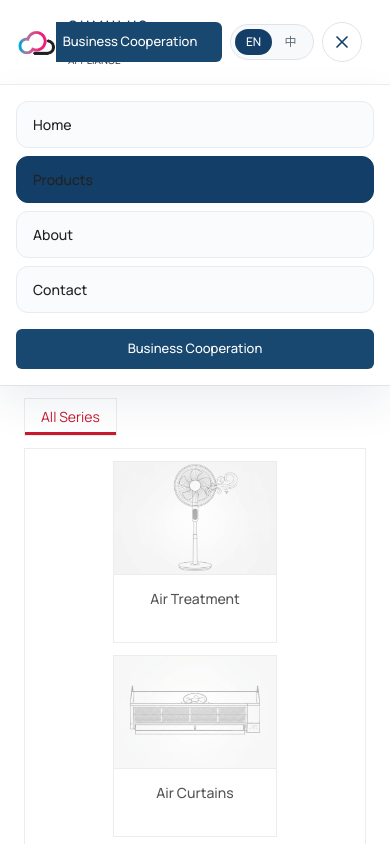
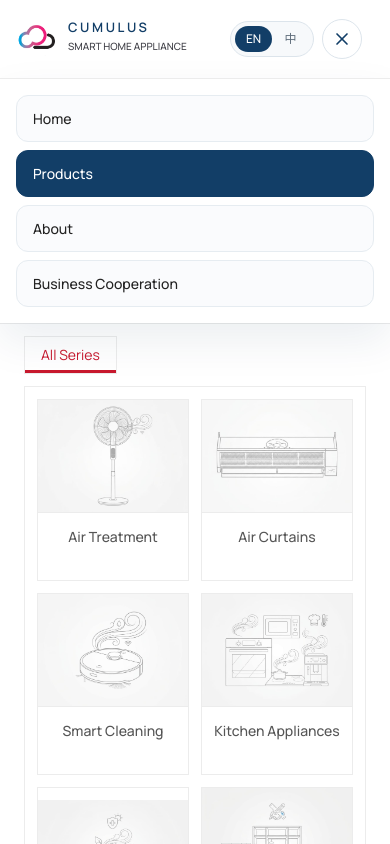
Before and after one commit to 8dspaces/jiyun, a Next.js app: page /products in a window 390 px wide. Both pictures are taken after a click on the button "Toggle navigation menu". Shown: the top 844 px of the page. Built offline with nearby package versions, Linux system fonts and the light colour scheme.

Commit message:
update mobile mode

```diff
--- a/components/product-center-explorer.tsx
+++ b/components/product-center-explorer.tsx
@@ -265,7 +265,7 @@ export function ProductCenterExplorer({
           }
         </div>
         <div className="border border-[#ececec] bg-white p-3 md:p-4">
-          <div className="flex flex-wrap justify-center gap-3 md:gap-4">
+          <div className="grid grid-cols-2 gap-3 md:flex md:flex-wrap md:justify-center md:gap-4">
             {sections.map((section) => {
               const isActive = section.id === activeSectionId;
 
@@ -274,7 +274,7 @@ export function ProductCenterExplorer({
                   key={section.id}
                   type="button"
                   onClick={() => handleSectionChange(section)}
-                  className={`group relative w-[10.2rem] overflow-hidden border border-[#ececec] bg-white text-center transition-colors duration-300 focus-visible:z-10 focus-visible:outline-none focus-visible:ring-2 focus-visible:ring-[#c8192e]/20 md:w-[11rem] ${
+                  className={`group relative w-full overflow-hidden border border-[#ececec] bg-white text-center transition-colors duration-300 focus-visible:z-10 focus-visible:outline-none focus-visible:ring-2 focus-visible:ring-[#c8192e]/20 md:w-[11rem] ${
                     isActive
                       ? "z-10 bg-[#fafafa]"
                       : "hover:bg-[#fafafa]"
--- a/components/site-header.tsx
+++ b/components/site-header.tsx
@@ -20,6 +20,17 @@ export function SiteHeader(): React.JSX.Element {
   const pathname = usePathname();
   const { locale, setLocale } = useLocale();
   const [isMobileMenuOpen, setIsMobileMenuOpen] = useState<boolean>(false);
+  const mobileNavigationItems = navigationItems.map((item) =>
+    item.href === "/contact"
+      ? {
+          ...item,
+          label: {
+            en: "Business Cooperation",
+            zh: "商务合作",
+          },
+        }
+      : item,
+  );
 
   return (
     <header className="sticky top-0 z-[70] isolate border-b border-[#ececec] bg-white/95 backdrop-blur supports-[backdrop-filter]:bg-white/90">
@@ -55,15 +66,17 @@ export function SiteHeader(): React.JSX.Element {
           })}
         </nav>
         <div className="flex items-center justify-self-end gap-2 md:gap-4">
+          <div className="hidden md:block">
             <Link
               href="/contact"
               className={buttonVariants({
                 className:
-                "hidden min-w-[11.5rem] justify-center rounded-full bg-[#123e67] px-5 !text-white hover:bg-[#0f3354] hover:!text-white md:inline-flex",
+                  "min-w-[11.5rem] justify-center rounded-full bg-[#123e67] px-5 !text-white hover:bg-[#0f3354] hover:!text-white",
               })}
             >
               {locale === "en" ? "Business Cooperation" : "商务合作"}
             </Link>
+          </div>
           <div className="grid h-9 w-[5.25rem] grid-cols-2 rounded-full border border-[#dce4eb] bg-[#f7f9fb] p-1 md:w-[5.5rem]">
             <button
               type="button"
@@ -106,7 +119,7 @@ export function SiteHeader(): React.JSX.Element {
       {isMobileMenuOpen ? (
         <div className="border-t border-[#ececec] bg-white shadow-[0_18px_40px_rgba(15,51,84,0.08)] md:hidden">
           <div className="mx-auto flex w-full max-w-7xl flex-col gap-2 px-4 py-4 sm:px-6">
-            {navigationItems.map((item) => {
+            {mobileNavigationItems.map((item) => {
               const isActive =
                 item.href === "/"
                   ? pathname === item.href
@@ -119,7 +132,7 @@ export function SiteHeader(): React.JSX.Element {
                   onClick={() => setIsMobileMenuOpen(false)}
                   className={`rounded-xl border px-4 py-3 text-[14px] font-medium transition-colors ${
                     isActive
-                      ? "border-[#123e67] bg-[#123e67] text-white"
+                      ? "border-[#123e67] bg-[#123e67] !text-white"
                       : "border-[#e6ecf1] bg-[#fafbfd] text-[#3f4d5b]"
                   }`}
                 >
@@ -127,16 +140,6 @@ export function SiteHeader(): React.JSX.Element {
                 </Link>
               );
             })}
-            <Link
-              href="/contact"
-              onClick={() => setIsMobileMenuOpen(false)}
-              className={buttonVariants({
-                className:
-                  "mt-2 inline-flex w-full justify-center rounded-full bg-[#123e67] !text-white hover:bg-[#0f3354] hover:!text-white",
-              })}
-            >
-              {locale === "en" ? "Business Cooperation" : "商务合作"}
-            </Link>
           </div>
         </div>
       ) : null}
```
Lines whose indentation alone changed are shown as unchanged.
